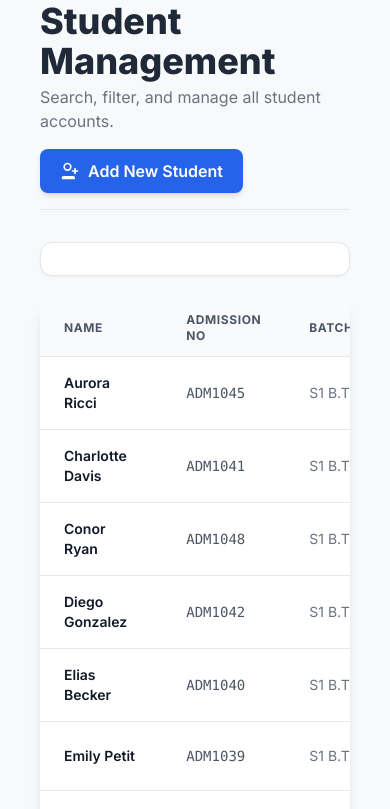
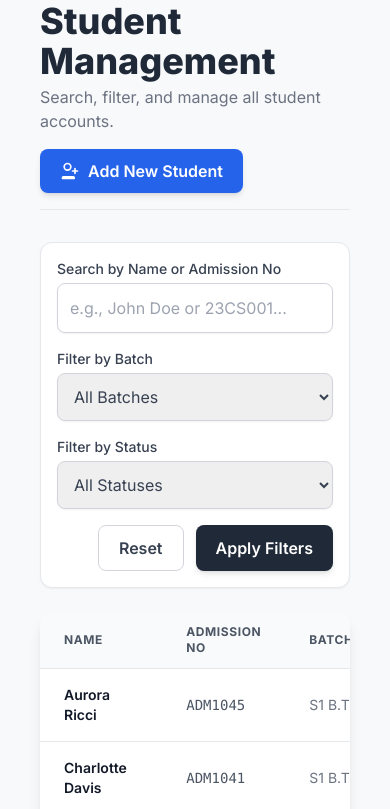
Before and after one commit to liyan-nk/Library-System, a Flask app: page /view_students in a window 390 px wide. Shown: the part 700-1509 px from the top of the page. Run offline with Flask 3, Linux system fonts and the light colour scheme; a user stored in the database is signed in; data comes from the database, SQL or seed files in the repository; some libraries are stand-ins or nearby versions.

Commit message:
responsive

```diff
--- a/templates/view_students.html
+++ b/templates/view_students.html
@@ -103,7 +103,34 @@
             {% endwith %}
 
             <div class="mb-6 bg-white p-4 rounded-xl shadow-sm border border-gray-200">
-                </div>
+                <form method="GET" action="{{ url_for('view_students') }}" class="grid grid-cols-1 md:grid-cols-4 gap-4 items-end">
+                    <div class="md:col-span-2">
+                        <label for="query" class="block text-sm font-medium text-gray-700 mb-1">Search by Name or Admission No</label>
+                        <input type="text" name="query" id="query" value="{{ search_query or '' }}" class="w-full p-3 border border-gray-300 rounded-lg focus:ring-blue-500 focus:border-blue-500 text-gray-700 shadow-sm" placeholder="e.g., John Doe or 23CS001...">
+                    </div>
+                    <div>
+                        <label for="batch" class="block text-sm font-medium text-gray-700 mb-1">Filter by Batch</label>
+                        <select name="batch" id="batch" class="w-full p-3 border border-gray-300 rounded-lg focus:ring-blue-500 focus:border-blue-500 text-gray-700 shadow-sm">
+                            <option value="all">All Batches</option>
+                            {% for b in batches %}
+                                <option value="{{ b.batch }}" {% if current_batch == b.batch %}selected{% endif %}>{{ b.batch }}</option>
+                            {% endfor %}
+                        </select>
+                    </div>
+                    <div>
+                        <label for="status" class="block text-sm font-medium text-gray-700 mb-1">Filter by Status</label>
+                        <select name="status" id="status" class="w-full p-3 border border-gray-300 rounded-lg focus:ring-blue-500 focus:border-blue-500 text-gray-700 shadow-sm">
+                            <option value="all" {% if current_status == 'all' %}selected{% endif %}>All Statuses</option>
+                            <option value="approved" {% if current_status == 'approved' %}selected{% endif %}>Approved</option>
+                            <option value="pending" {% if current_status == 'pending' %}selected{% endif %}>Pending / Not Registered</option>
+                        </select>
+                    </div>
+                    <div class="md:col-span-4 flex justify-end gap-3">
+                         <a href="{{ url_for('view_students') }}" class="px-5 py-2.5 border border-gray-300 text-gray-700 font-semibold rounded-lg hover:bg-gray-50 transition duration-150">Reset</a>
+                        <button type="submit" class="px-5 py-2.5 bg-gray-800 text-white font-semibold rounded-lg shadow-md hover:bg-gray-900 transition duration-150">Apply Filters</button>
+                    </div>
+                </form>
+            </div>
 
             <div class="overflow-x-auto bg-white rounded-xl shadow-lg">
                 <table class="min-w-full divide-y divide-gray-200">
```
Also changed, not shown: templates/student_search_results.html (+8 -8 lines).
